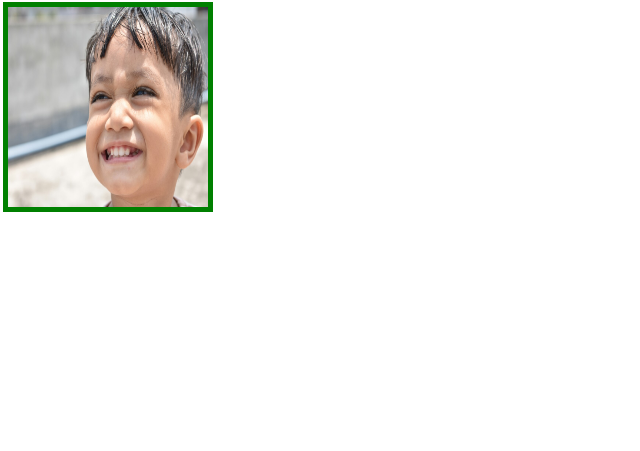
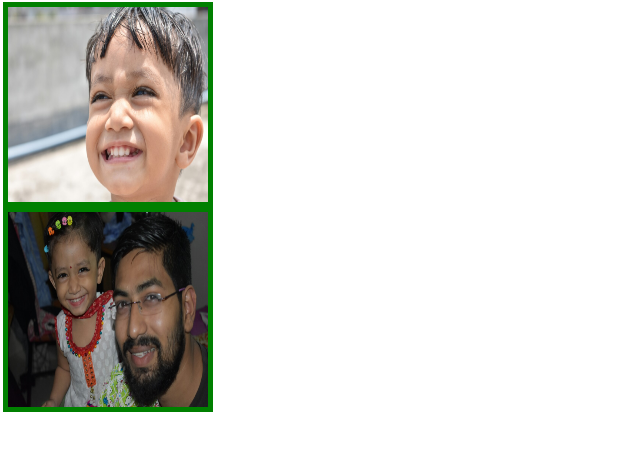
Before and after one commit to Ruman-Islam/my-first-repo, a plain HTML site: page index.html in a window 1280 px wide. Shown: the part 73-524 px from the top of the page, without its empty margins (0-640 px from the left). Drawn offline with Linux system fonts and the light colour scheme.

Commit message:
second image added

```diff
--- a/index.html
+++ b/index.html
@@ -10,5 +10,6 @@
 <body>
     <h1>Git Branches</h1>
     <div class="img"><img src="/images/1.jpg" alt=""></div>
+    <div class="img2"><img src="/images/2.jpg" alt=""></div>
 </body>
 </html>
--- a/style.css
+++ b/style.css
@@ -7,3 +7,13 @@
     width: 100%;
     height: 100%;
 }
+
+.img2 {
+    outline: 5px solid green;
+    width: 200px;
+    height: 200px;
+}
+.img2 img {
+    width: 100%;
+    height: 100%;
+}
```
